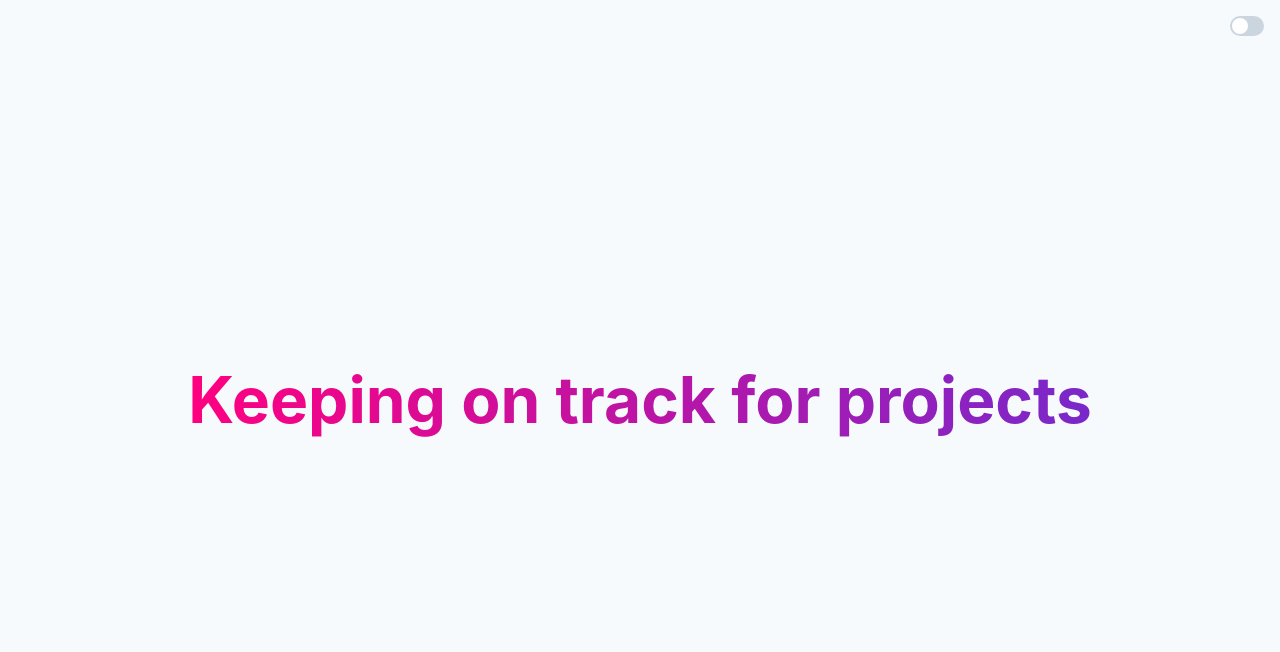
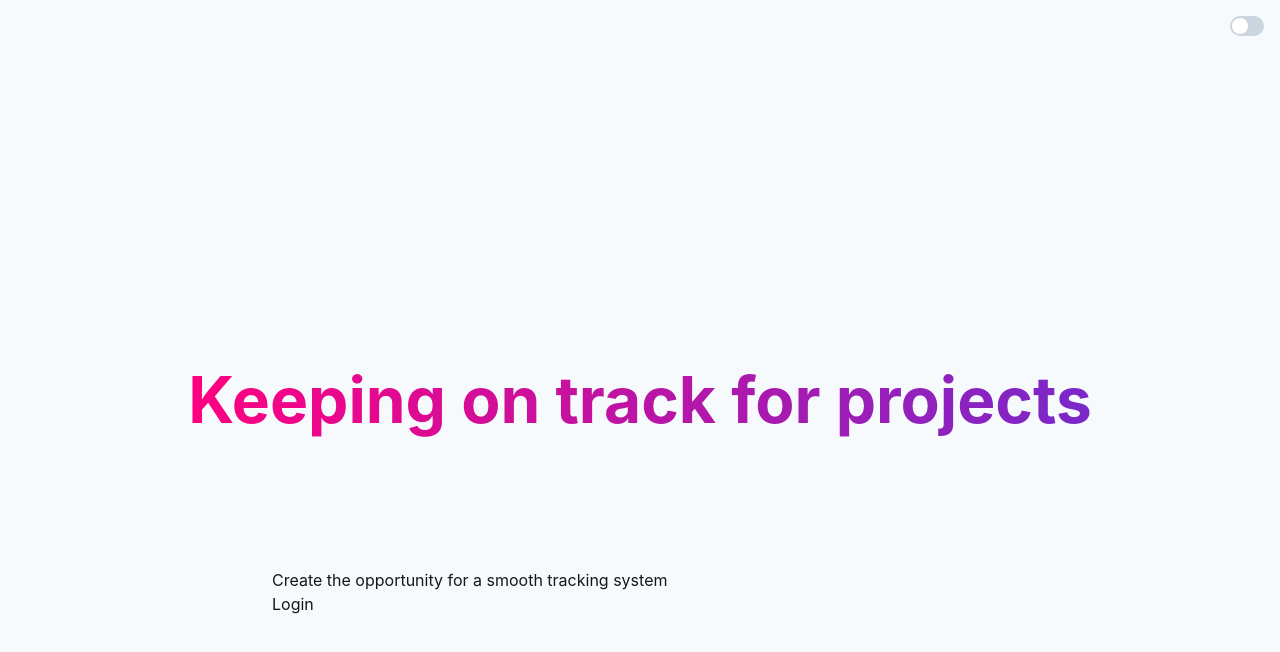
Before and after one commit to matterholt/feaTasker, a Next.js app: page / in a window 1280 px wide. Shown: the top 652 px of the page. Built offline with nearby package versions, Linux system fonts and the light colour scheme.

Commit message:
clean up files and login page

```diff
--- a/src/pages/index.js
+++ b/src/pages/index.js
@@ -1,6 +1,16 @@
 
 
 import { CheckCircleIcon, LinkIcon } from '@chakra-ui/icons'
+import Link from "next/link";
+import {
+  Link as ChakraLink,
+  Text,
+  Box,
+  Code,
+  List,
+  ListIcon,
+  ListItem,
+} from "@chakra-ui/react";
 import {
   Hero,
   Container,
@@ -9,18 +19,22 @@ import {
   Footer,
 } from "../components/index";
 
-
 const Index = () => (
   <Container height="100vh">
     <Hero />
     <Main>
+      <Box>
 
+      <Text>Create the opportunity for a smooth tracking system</Text>
+      <ChakraLink href="./Login" flexGrow={1} mr={2}>
+          Login
+      </ChakraLink>
+      </Box>
 
     </Main>
 
     <DarkModeSwitch />
-
   </Container>
-)
+);
 
 export default Index
```
Also changed, not shown: src/pages/Login.js (+16 -0 lines).
